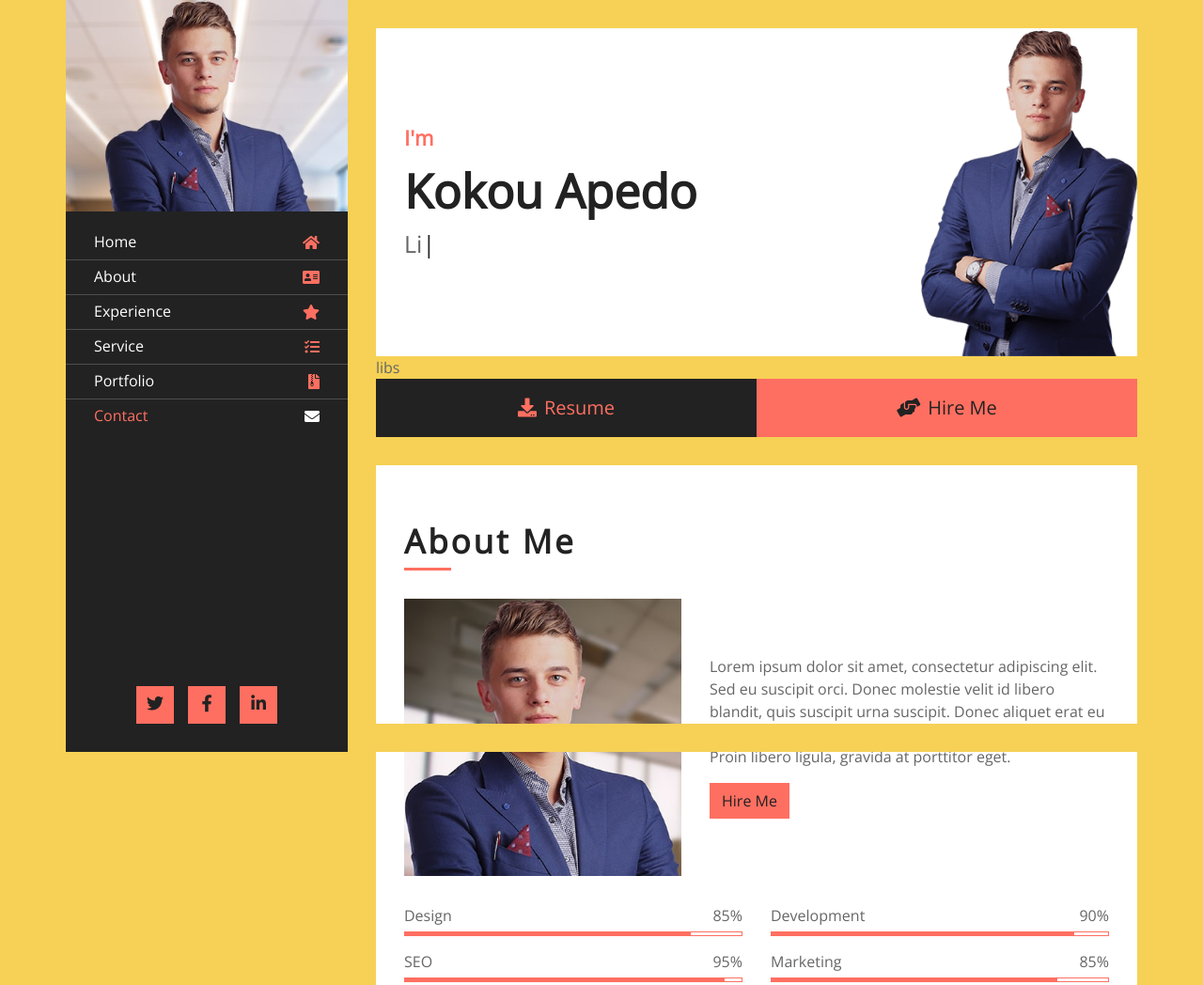
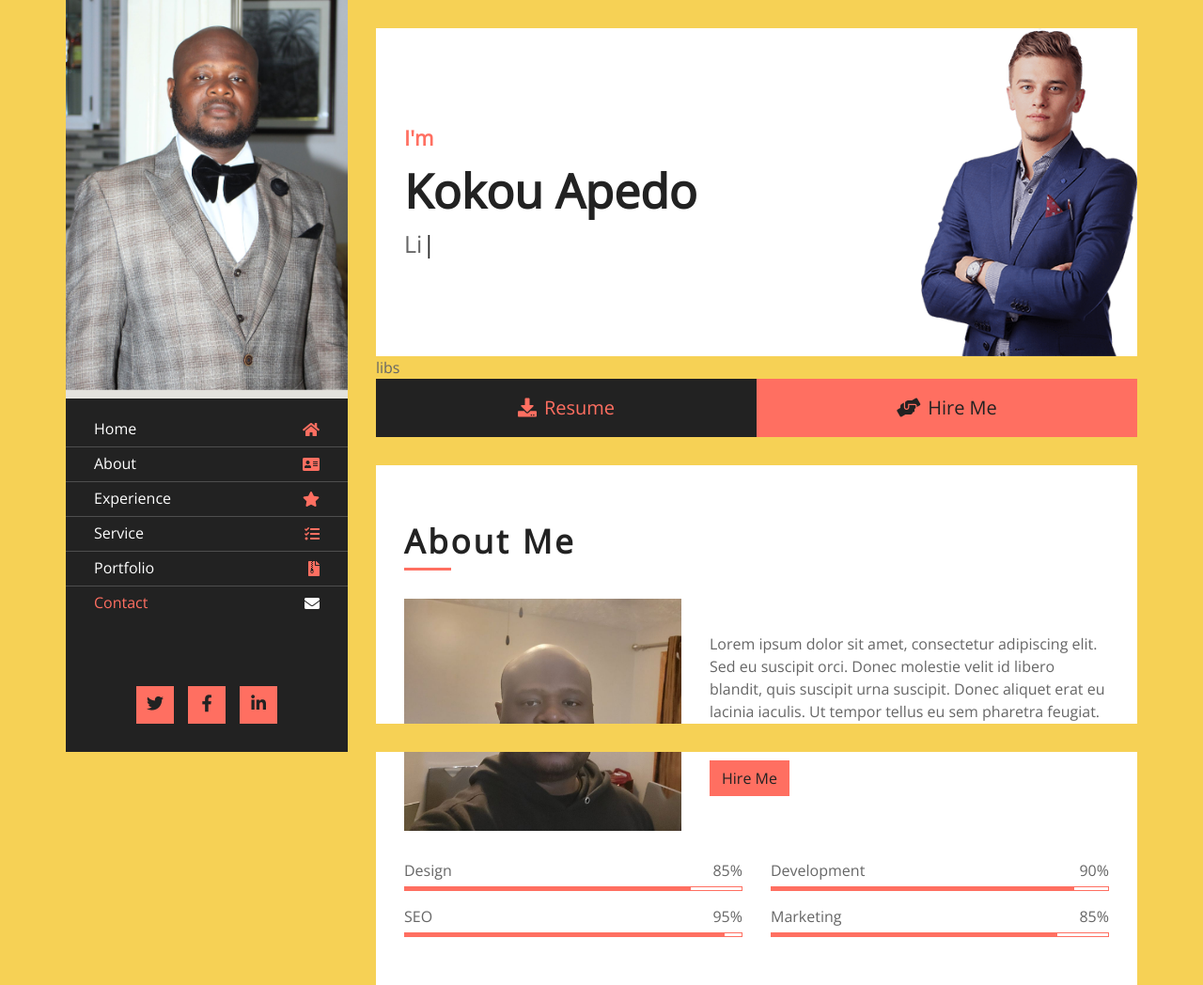
Before and after one commit to kapedo24/resume, a plain HTML site: page index.html in a window 1280 px wide. Shown: the top 1048 px of the page at 94% size. Drawn offline with nearby package versions, Linux system fonts and the light colour scheme.

Commit message:
new change

```diff
--- a/index.html
+++ b/index.html
@@ -28,7 +28,7 @@
         <div class="wrapper">
             <div class="sidebar">
                 <div class="sidebar-header">
-                    <img src="img/profile.jpg" alt="Image">
+                    <img src="img/kokoporfolio.jpg" alt="Image">
                 </div>
                 <div class="sidebar-content">
                     <nav class="navbar navbar-expand-md bg-dark navbar-dark">
@@ -95,7 +95,7 @@
                         </div>
                         <div class="row align-items-center">
                             <div class="col-md-6 col-lg-5">
-                                <img src="img/about.jpg" alt="Image">
+                                <img src="img/kokou.jpg" alt="Image">
                             </div>
                             <div class="col-md-6 col-lg-7">
                                 <p>
```
